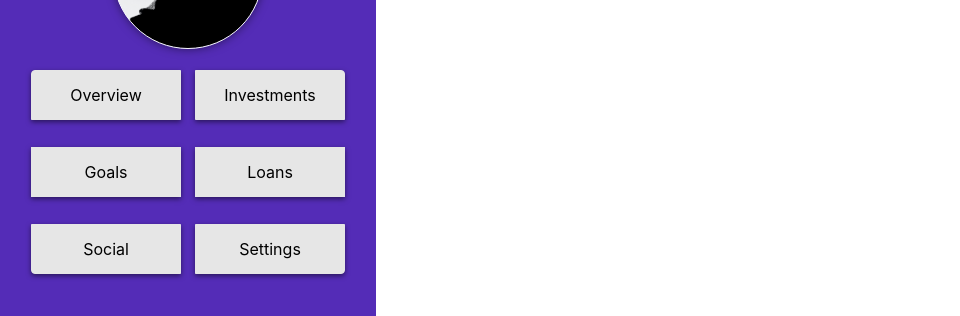
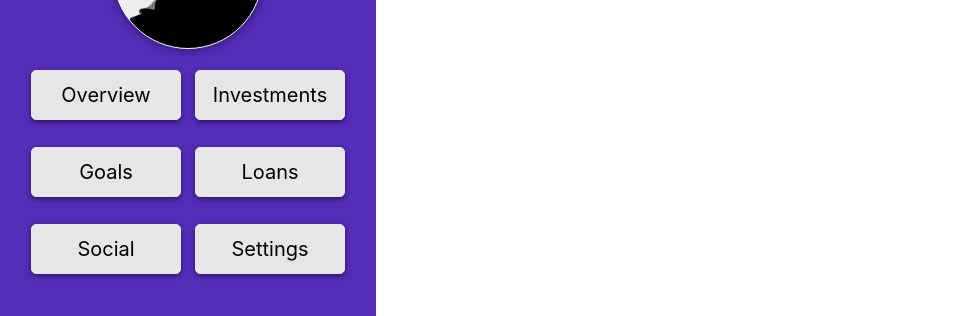
Before and after one commit to TylerSnow-M/Fortuna, a plain HTML site: page index.html in a window 1280 px wide. Shown: the part 189-505 px from the top of the page, without its empty margins (0-960 px from the left). Drawn offline with nearby package versions, Linux system fonts and the light colour scheme; a web font is replaced by a local one.

Commit message:
changed button text size, change button spacing, made header fixed width

```diff
--- a/assets/css/style.css
+++ b/assets/css/style.css
@@ -69,6 +69,16 @@
   border-color: #000000;
 }
 
+#overview,
+#investments,
+#goals,
+#loans,
+#social,
+#settings {
+  border-radius: 5px;
+  font-size: 20px;
+}
+
 .navigation {
   height: 100%;
   display: flex;
```
